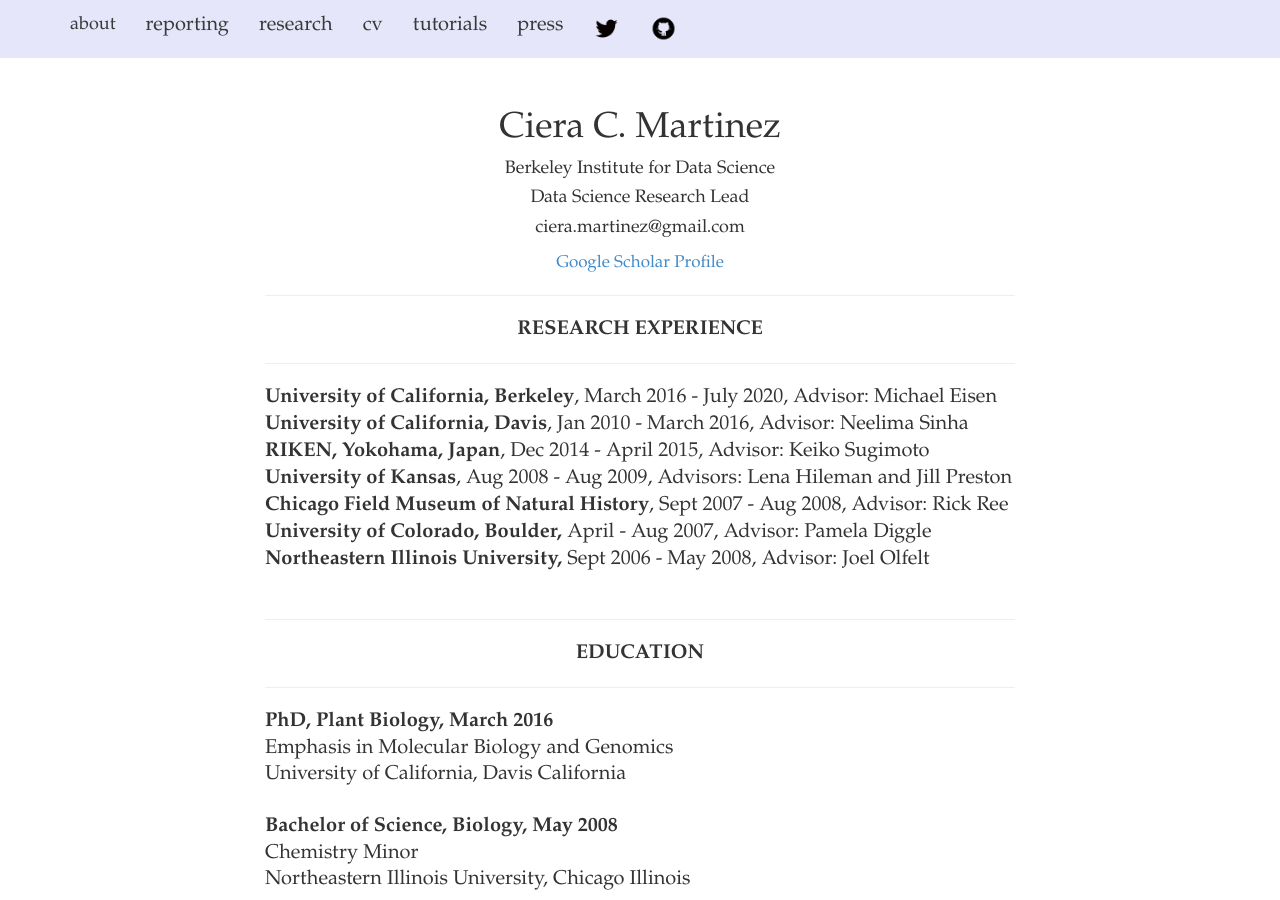
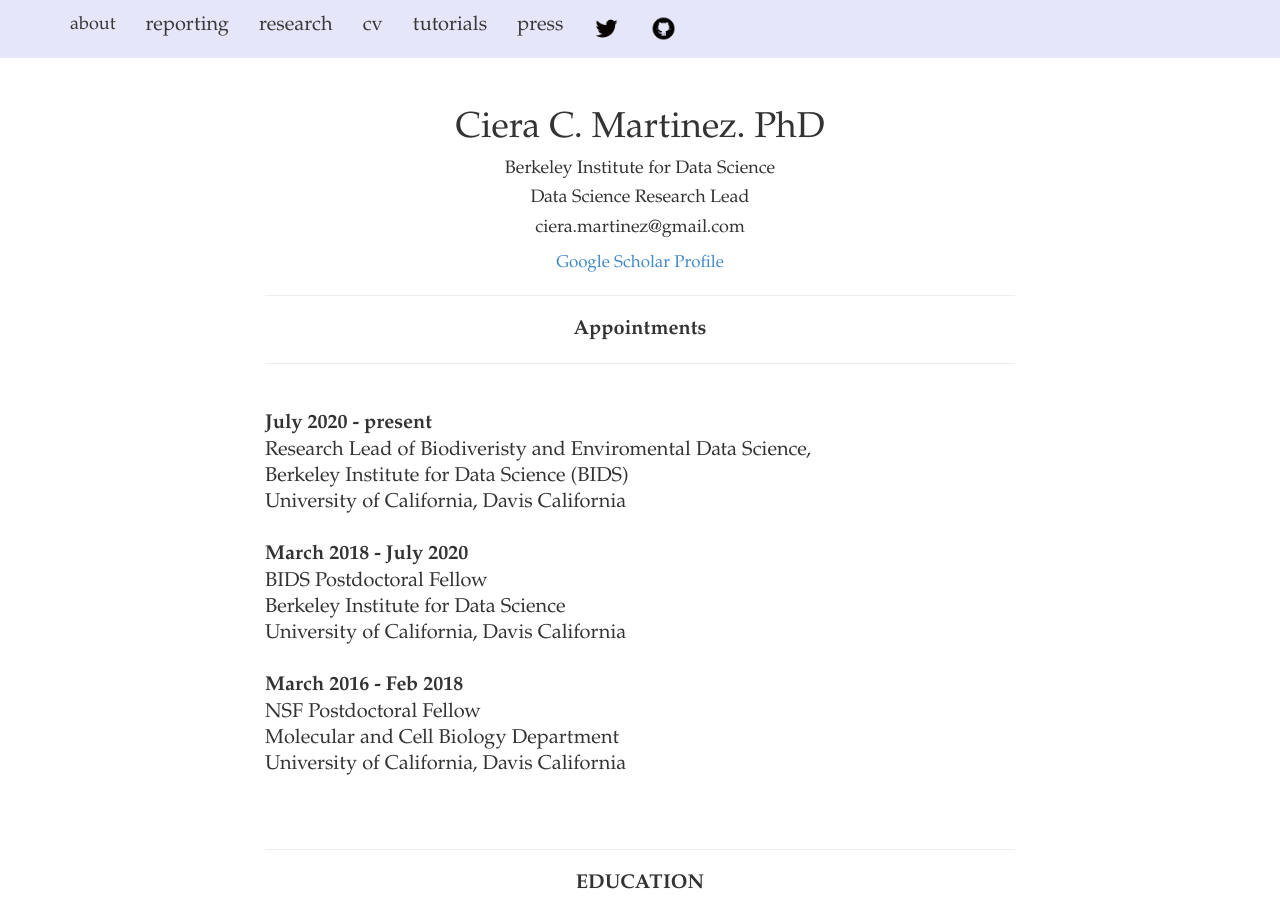
Before and after one commit to iamciera/creports, a Jekyll site: the page built from cv/index.html, in a window 1280 px wide and 900 px high. Built offline with Jekyll 4.4.1, drawn with Linux system fonts in a browser that asks for light colours; nearby versions of some CDN libraries; some of the changed text lies outside the part shown.

Commit message:
updated cv with appointments

```diff
--- a/cv/index.html
+++ b/cv/index.html
@@ -11,26 +11,32 @@ layout: default
 
         <div class="col-md-8">
 
-				<center><H1>Ciera C. Martinez</H1></center>
+				<center><H1>Ciera C. Martinez. PhD</H1></center>
 				<center><H4>Berkeley Institute for Data Science </H4></center>
 				<center><H4>Data Science Research Lead </H4></center>
 				<center><H4>ciera.martinez@gmail.com</H4></center>
 				<p><center><small><a href="https://scholar.google.com/citations?user=JGUnmZoAAAAJ&hl=en&oi=ao"> Google Scholar Profile</a></small></center></p>
 				<hr />
-				<center><strong>RESEARCH EXPERIENCE</strong></center>
+				<center><strong>Appointments</strong></center>
 				<hr />
-				<strong>University of California, Berkeley</strong>, March 2016 - July 2020, Advisor: Michael Eisen<br />
-				<strong>University of California, Davis</strong>, Jan 2010 - March 2016, Advisor: Neelima Sinha
 				<br />
-				<strong>RIKEN, Yokohama, Japan</strong>, Dec 2014 - April 2015, Advisor: Keiko Sugimoto
+				<strong>July 2020 - present</strong><br />
+				Research Lead of Biodiveristy and Enviromental Data Science,<br />
+				Berkeley Institute for Data Science (BIDS)<br />
+				University of California, Davis California<br />
+
 				<br />
-				<strong>University of Kansas</strong>, Aug 2008 - Aug 2009,
-				Advisors: Lena Hileman and Jill Preston<br />
-				<strong>Chicago Field Museum of Natural History</strong>, Sept 2007 - Aug 2008, Advisor: Rick Ree<br />
-				<strong>University of Colorado, Boulder,</strong> April - Aug 2007, Advisor: Pamela Diggle
-				<strong>
+				<strong> March 2018 - July 2020</strong><br />
+				BIDS Postdoctoral Fellow<br />
+				Berkeley Institute for Data Science<br />
+				University of California, Davis California<br />
+
 				<br />
-				Northeastern Illinois University,</strong> Sept 2006 - May 2008, Advisor: Joel Olfelt
+				<strong> March 2016 - Feb 2018</strong><br />
+				NSF Postdoctoral Fellow<br />
+				Molecular and Cell Biology Department<br />
+				University of California, Davis California<br />
+
 				<br />
 				<br />
 				<hr />
@@ -87,6 +93,24 @@ layout: default
 				<p>2.  Preston J, <strong>Martinez C</strong>, Hileman L. Gradual disintegration of the floral symmetry gene network is implicated in the evolution of a wind-pollination syndrome. <strong>2011. </strong><a href="http://www.pnas.org/content/108/6/2343.short">  PNAS.</a></p>
 
 				<p>1.  Du J, Miura E, Robischon M, <strong>Martinez C</strong>, Groover A, 2011 The Populus class III HD ZIP transcription Factor POPCORONA affects cell differentiation during secondary growth of woody stems.<strong> 2011.</strong><a href="http://www.plosone.org/article/info%3Adoi%2F10.1371%2Fjournal.pone.0017458"> PLoS ONE. </a></p>
+				<hr />
+
+						<center><strong>RESEARCH EXPERIENCE</strong></center>
+				<hr />
+				<strong>University of California, Berkeley</strong>, March 2016 - July 2020, Advisor: Michael Eisen<br />
+				<strong>University of California, Davis</strong>, Jan 2010 - March 2016, Advisor: Neelima Sinha
+				<br />
+				<strong>RIKEN, Yokohama, Japan</strong>, Dec 2014 - April 2015, Advisor: Keiko Sugimoto
+				<br />
+				<strong>University of Kansas</strong>, Aug 2008 - Aug 2009,
+				Advisors: Lena Hileman and Jill Preston<br />
+				<strong>Chicago Field Museum of Natural History</strong>, Sept 2007 - Aug 2008, Advisor: Rick Ree<br />
+				<strong>University of Colorado, Boulder,</strong> April - Aug 2007, Advisor: Pamela Diggle
+				<strong>
+				<br />
+				Northeastern Illinois University,</strong> Sept 2006 - May 2008, Advisor: Joel Olfelt
+				<br />
+				<br />
 				<hr />
 				<center><strong>GRANTS, SCHOLARSHIPS, AND FELLOWSHIP AWARDS</strong></center>
 				<hr />
```
